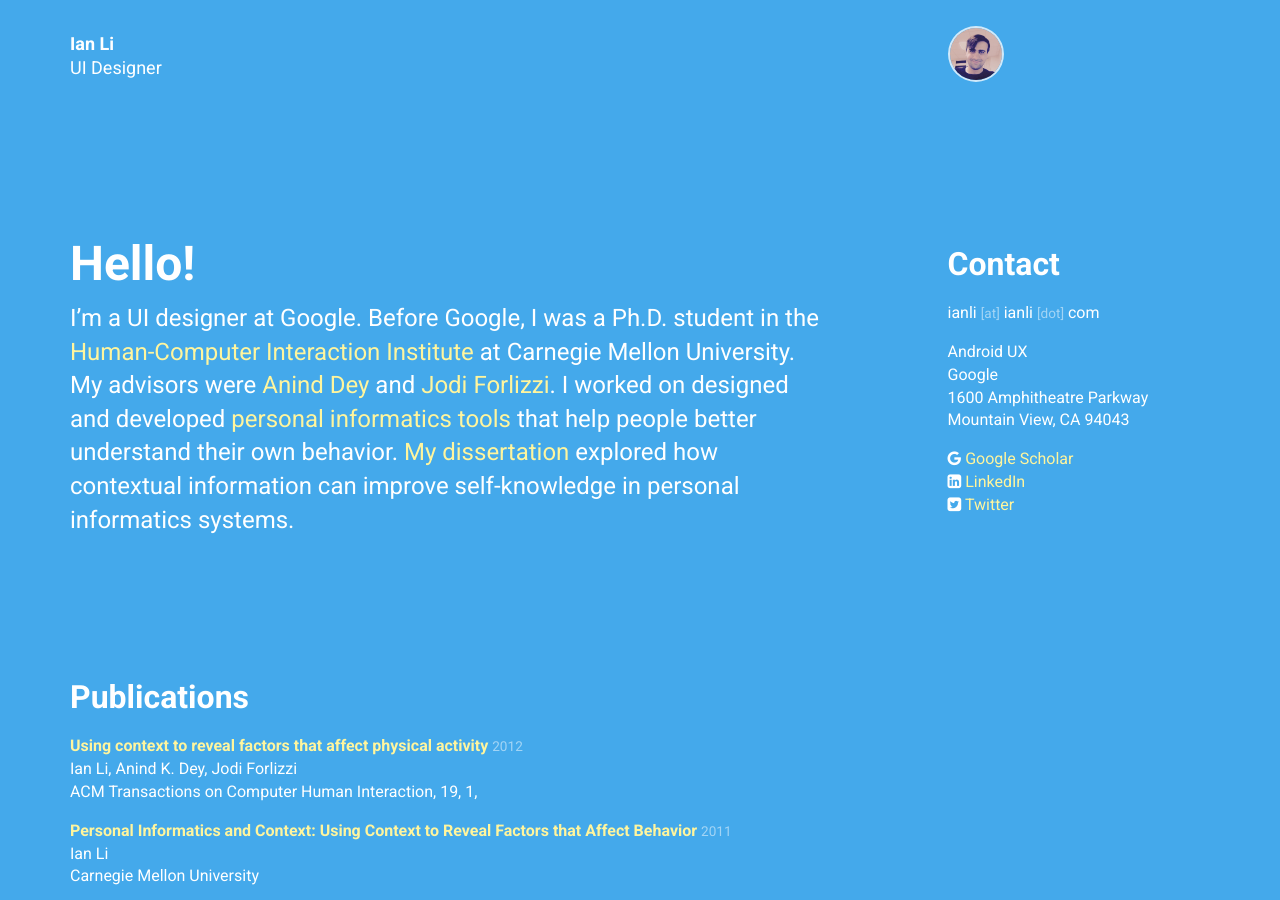
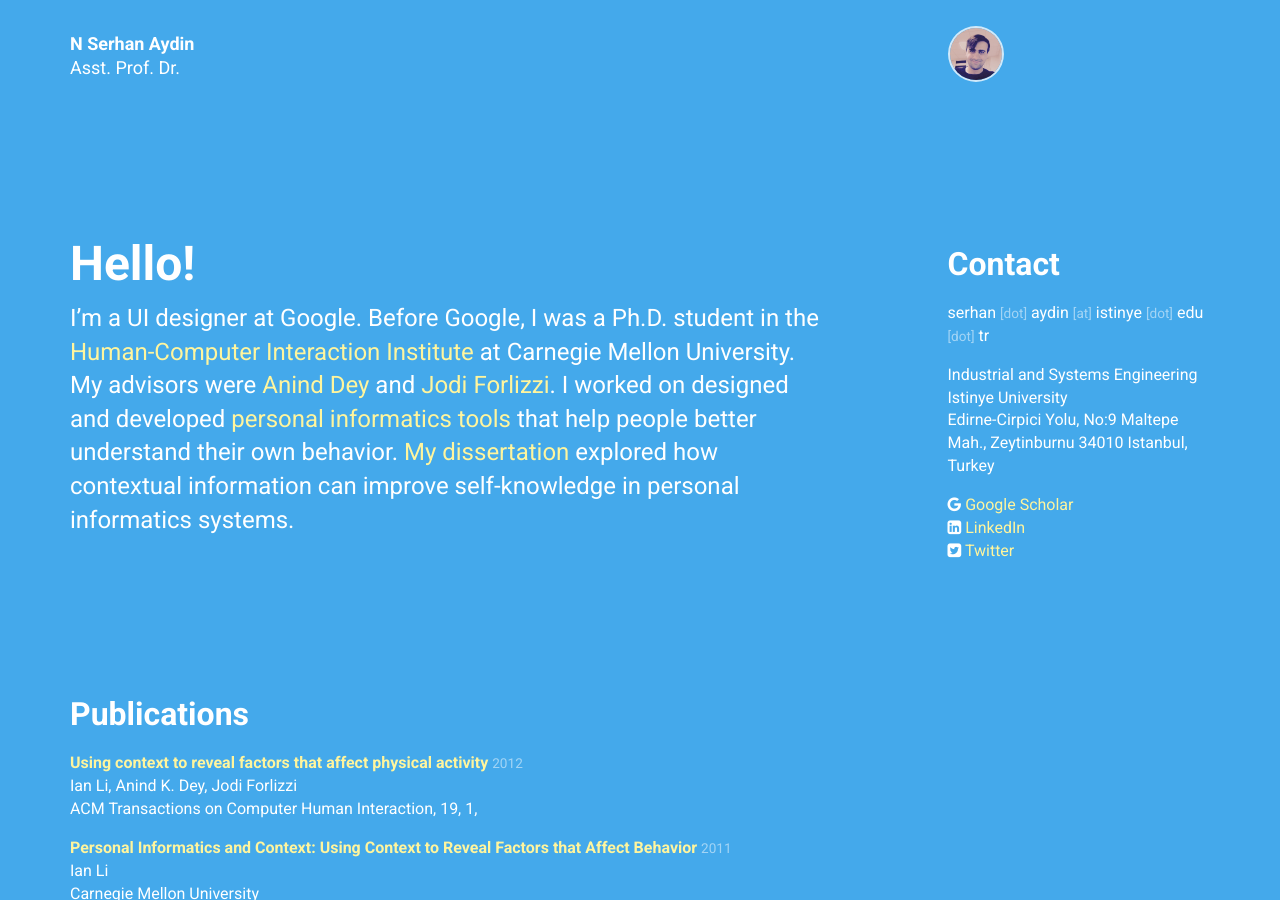
Before and after one commit to nsydn/nsydn.github.io, a Jekyll site: the page built from index.html, in a window 1280 px wide and 900 px high. Built offline with Jekyll 4.4.1, drawn with Linux system fonts in a browser that asks for light colours; nearby versions of some CDN libraries.

Commit message:
Update personal.yml

```diff
--- a/_data/personal.yml
+++ b/_data/personal.yml
@@ -1,34 +1,35 @@
-name: Ian Li
+name: N Serhan Aydin
 
-label: UI Designer
+label: Asst. Prof. Dr.
 
 picture: /img/profile-picture.jpg
 
-email: ianli@ianli.com
+email: serhan.aydin@istinye.edu.tr
 
 phone:
 
-department: Android UX
+department: Industrial and Systems Engineering
 
-institution: Google
+institution: Istinye University
 
 mailing_address: >
-  1600 Amphitheatre Parkway
-  Mountain View, CA 94043
+  Edirne-Cirpici Yolu, No:9
+  Maltepe Mah., Zeytinburnu 34010
+  Istanbul, Turkey
 
 profiles:
   -
     network: Google Scholar
     username:
-    url: http://scholar.google.com/citations?user=JS7sVyQAAAAJ&hl=en
+    url: https://scholar.google.com/citations?user=jt_tX5sAAAAJ&hl=en
   -
     network: LinkedIn
     username:
-    url: https://www.linkedin.com/pub/ian-li/1/681/8b0
+    url: https://www.linkedin.com/in/nsaydin/
   -
     network: Twitter
     username: ianli
-    url: https://twitter.com/ianli/
+    url: https://twitter.com/nsydn_
 
 intro:
   title: Hello!
```
